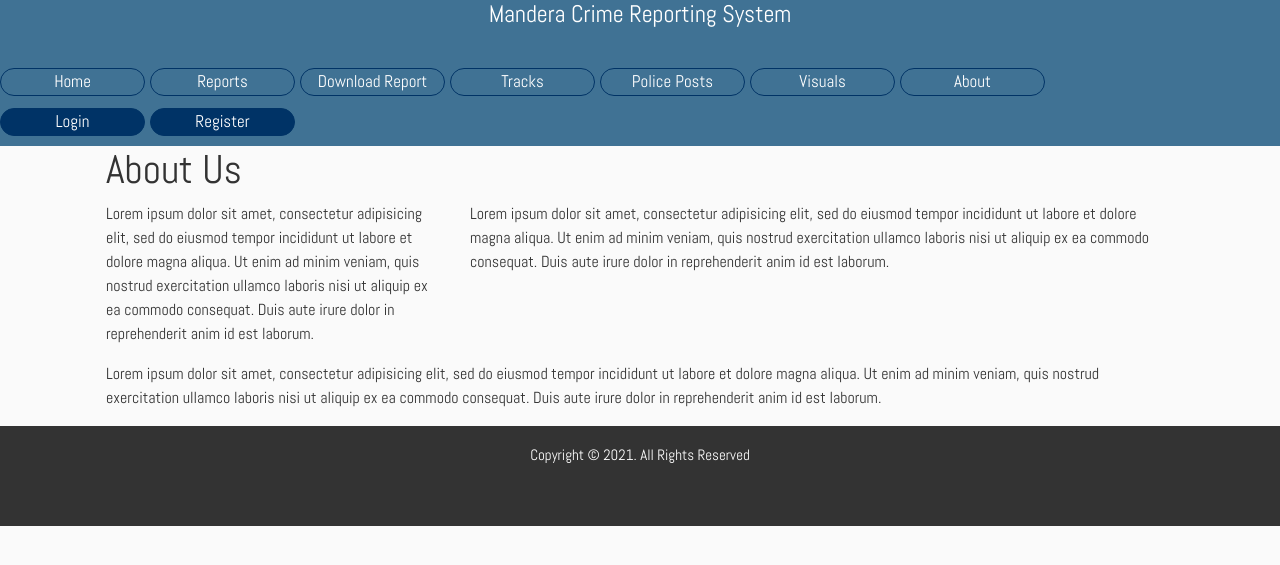
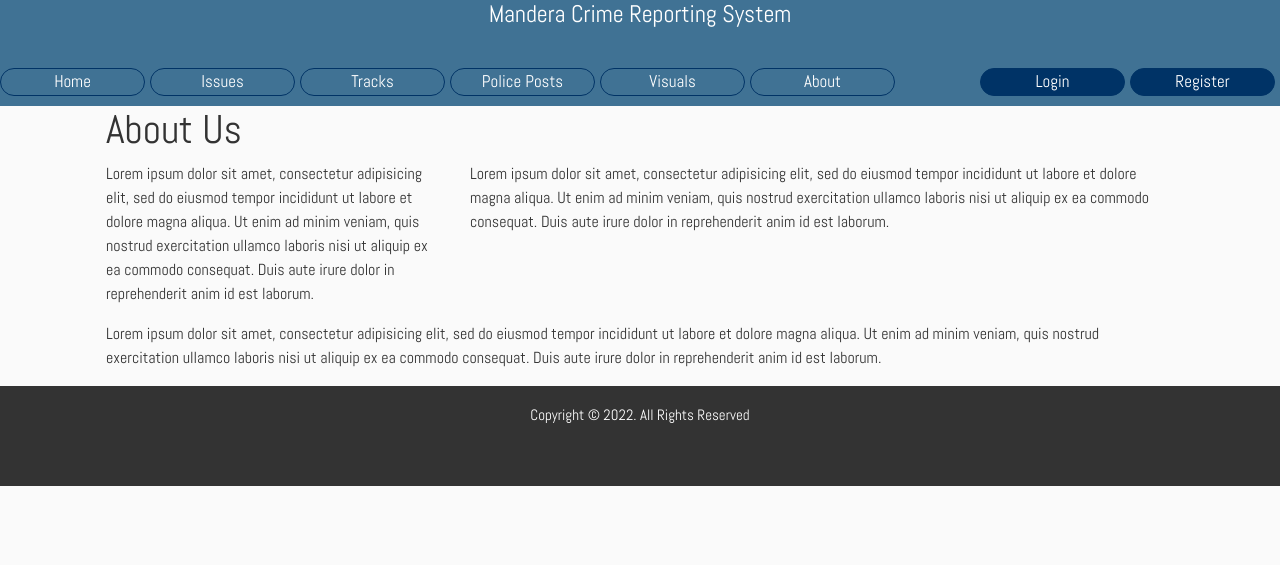
Before and after one commit to OkothPius/CRS, a Django app: page /about/ in a window 1280 px wide. Shown: the top 565 px of the page. Run offline with Django 3.2, Linux system fonts and the light colour scheme; some libraries are stand-ins or nearby versions.

Commit message:
feat: update base file

```diff
--- a/crime/templates/crime/base.html
+++ b/crime/templates/crime/base.html
@@ -18,8 +18,7 @@
 		<nav class="navbar">
 			<ul>
 				<li><a href="{% url 'log-home'%}">Home</a> </li>
-				<li><a href="{% url 'issue' %}">Reports</a> </li>
-				<li><a href="{% url 'download'%}">Download Report</a></li>
+				<li><a href="{% url 'issue' %}">Issues</a> </li>
 				<li><a href="{% url 'pie-chart' %}">Tracks</a> </li>
 				<li><a href="{% url 'police-post' %}">Police Posts</a> </li>
 				<li><a href="{% url 'home' %}">Visuals</a> </li>
@@ -30,6 +29,7 @@
 			<ul class="auth">
 				{% if user.is_authenticated %}
 					<li><a href="{% url 'log-create'%}">Make a Report</a> </li>
+					<li><a href="{% url 'download'%}">Download Report</a></li>
 					<li><a href="{% url 'profile'%}">Profile</a> </li>
 					<li><a href="{% url 'logout'%}">Logout</a> </li>
 				{% else %}
@@ -71,7 +71,7 @@
 
 	<footer>
 		<div class="footer">
-		  <h5>Copyright &copy; 2021. All Rights Reserved</h5>
+		  <h5>Copyright &copy; 2022. All Rights Reserved</h5>
 		</div>
 	</footer>
 
--- a/requirements.txt
+++ b/requirements.txt
@@ -2,6 +2,7 @@
 asgiref==3.4.1
 Django==3.2.10
 django-crispy-forms==1.12.0
+django-filter==22.1
 future==0.18.2
 html5lib==1.1
 Pillow==8.3.2
```
